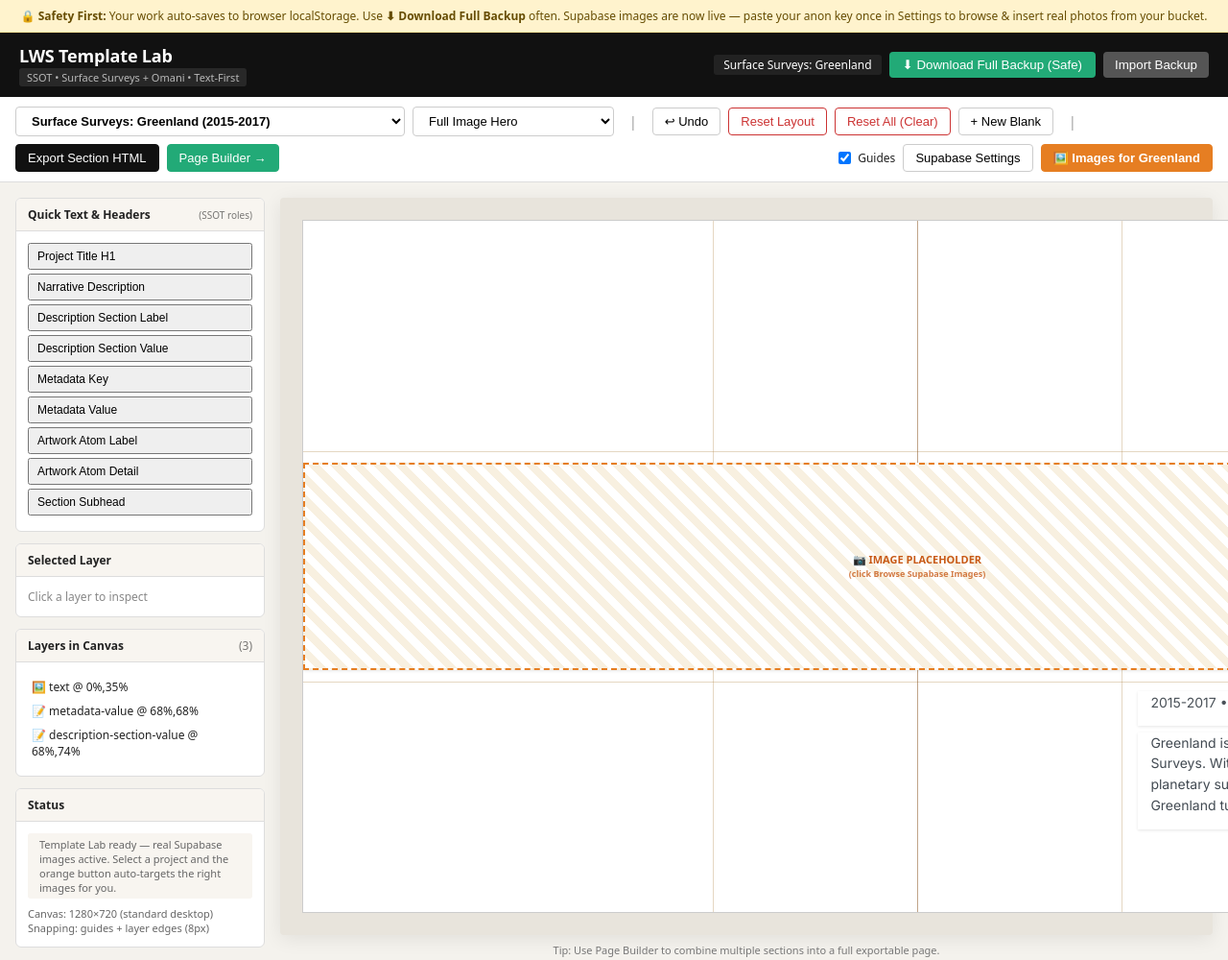
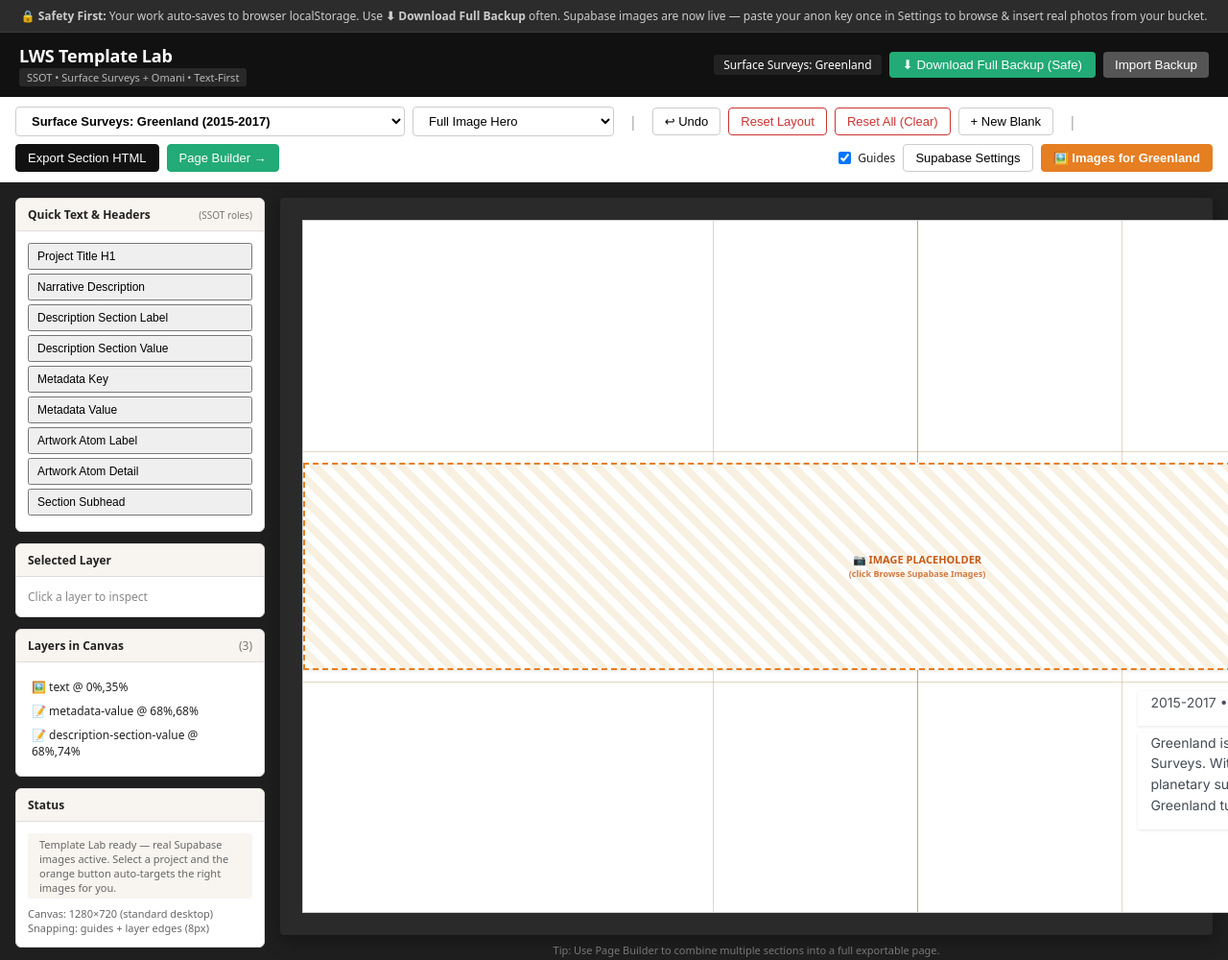
Before and after one commit to STUDIOPARCELS/lws-template-lab-, a website: page index.html in a window 1280 px wide. Shown: the top 1000 px of the page at 96% size. Drawn offline with Linux system fonts and the light colour scheme.

Commit message:
style: dark page background + darker canvas mat
- Body background to #1f1f1f (dark gray)
- #canvas-container mat to #2a2a2a
- Safety banner toned for dark theme
- Improves visual separation for work areas (canvas + panels)

```diff
--- a/index.html
+++ b/index.html
@@ -17,7 +17,7 @@
     body {
       margin: 0;
       font-family: system-ui, -apple-system, BlinkMacSystemFont, "Segoe UI", Roboto, sans-serif;
-      background: #f4f2ed;
+      background: #1f1f1f;
       color: #222;
       font-size: 14px;
     }
@@ -96,10 +96,10 @@
       min-width: 0;
     }
     #canvas-container {
-      background: #e8e4dc;
+      background: #2a2a2a;
       padding: 24px;
       border-radius: 4px;
-      box-shadow: 0 4px 20px rgba(0,0,0,.08);
+      box-shadow: 0 4px 20px rgba(0,0,0,.4);
     }
     #canvas {
       width: 1280px;
@@ -182,11 +182,11 @@
       border-radius: 3px;
     }
     .safety-banner {
-      background: #fff3cd;
-      color: #664d03;
+      background: #2c2c2c;
+      color: #ccc;
       padding: 8px 16px;
       font-size: 12px;
-      border-bottom: 1px solid #ffe69c;
+      border-bottom: 1px solid #3a3a3a;
       text-align: center;
     }
     .modal {
```
